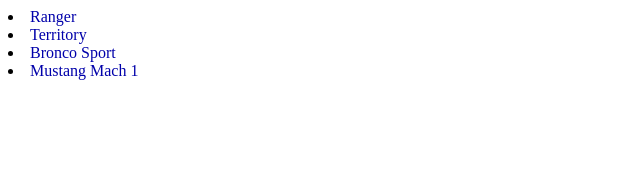
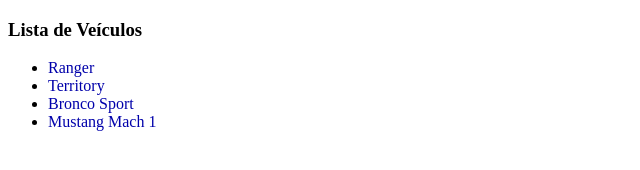
Before and after one commit to Nobrez/desafio-sprinter, a plain HTML site: page index.html in a window 1280 px wide. Shown: the whole page, without its empty margins (0-640 px from the left). Drawn offline with Linux system fonts and the light colour scheme.

Commit message:
Update index.html
ATT

```diff
--- a/index.html
+++ b/index.html
@@ -1,4 +1,21 @@
-<li><font color="#0000AA">Ranger </font></li>
-<li><font color="#0000AA">Territory</font></li>
-<li><font color="#0000AA">Bronco Sport</font></li>
-<li><font color="#0000AA">Mustang Mach 1</font></li>
+<!DOCTYPE html>
+<html lang="pt-br">
+    <head>
+        <meta charset="UTF-8">
+        <title> Git </title>
+    </head>
+
+    <body>
+        <main>
+            <section>
+                <h3> Lista de Veículos </h3>
+                <ul>
+                    <li><font color="#0000AA">Ranger </font></li>
+                    <li><font color="#0000AA">Territory</font></li>
+                    <li><font color="#0000AA">Bronco Sport</font></li>
+                    <li><font color="#0000AA">Mustang Mach 1</font></li>
+                </ul>
+            </section>
+        </main>
+    </body>
+</html>
```
